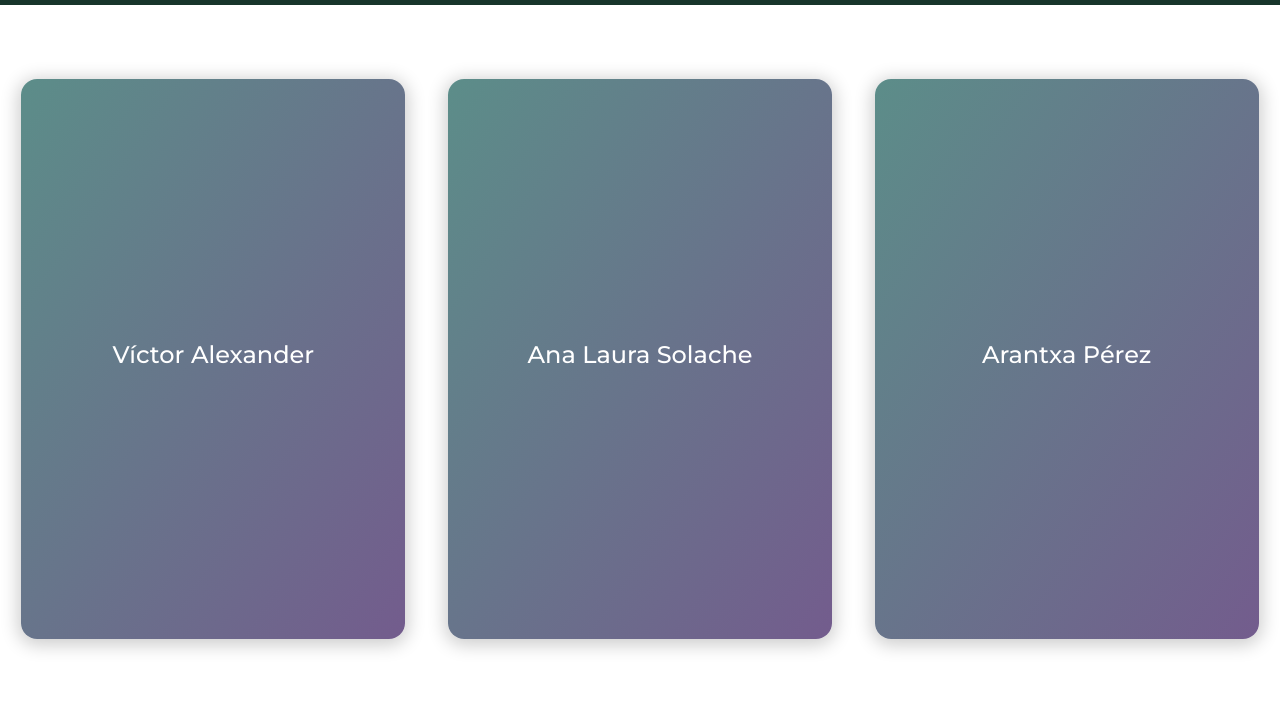
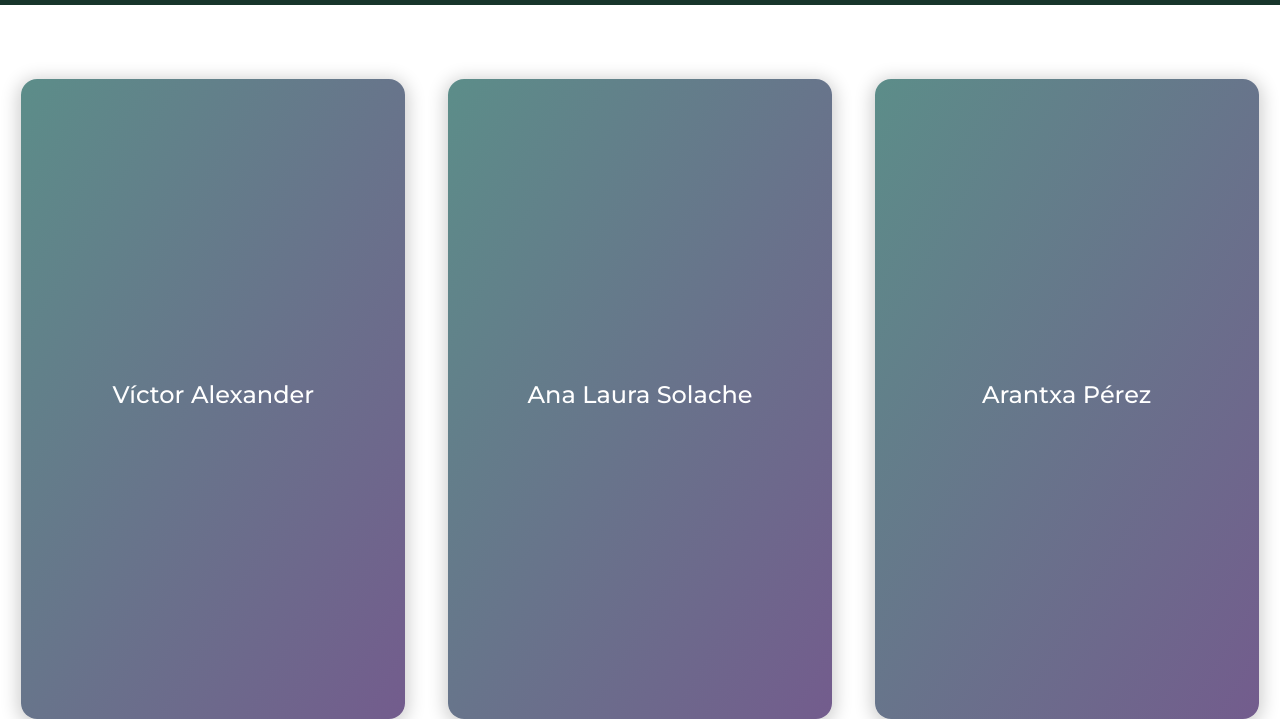
Before and after one commit to victoralexander132/Zintra, a plain HTML site: page about.html in a window 1280 px wide. Shown: the part 795-1514 px from the top of the page. Drawn offline with nearby package versions, Linux system fonts and the light colour scheme.

Commit message:
Cambio para celulares y iPads en la parte de scrol

```diff
--- a/assets/css/about.css
+++ b/assets/css/about.css
@@ -102,7 +102,7 @@ a {
 .card {
 	margin: 100px auto 0;
 	width: 30vw;
-	height: 70vh;
+	height: 80vh;
 	perspective: 1000px;
 	border: none;
 }
@@ -192,7 +192,7 @@ a {
 
 .card__body {
 	overflow: scroll;
-	height: 50%;
+	height: 50vh;
 	display: flex;
 	flex-direction: column;
 	padding: 30px;
```
